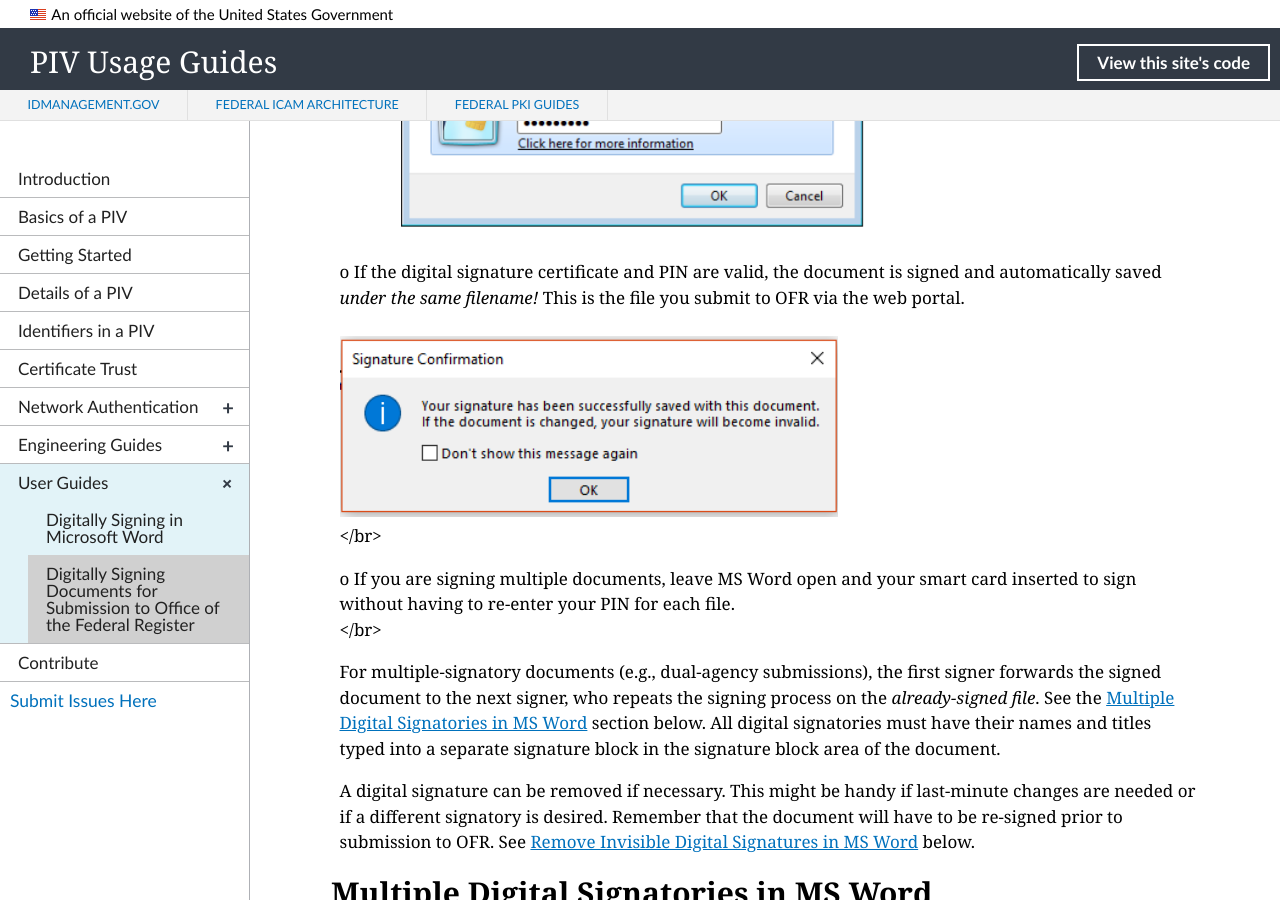
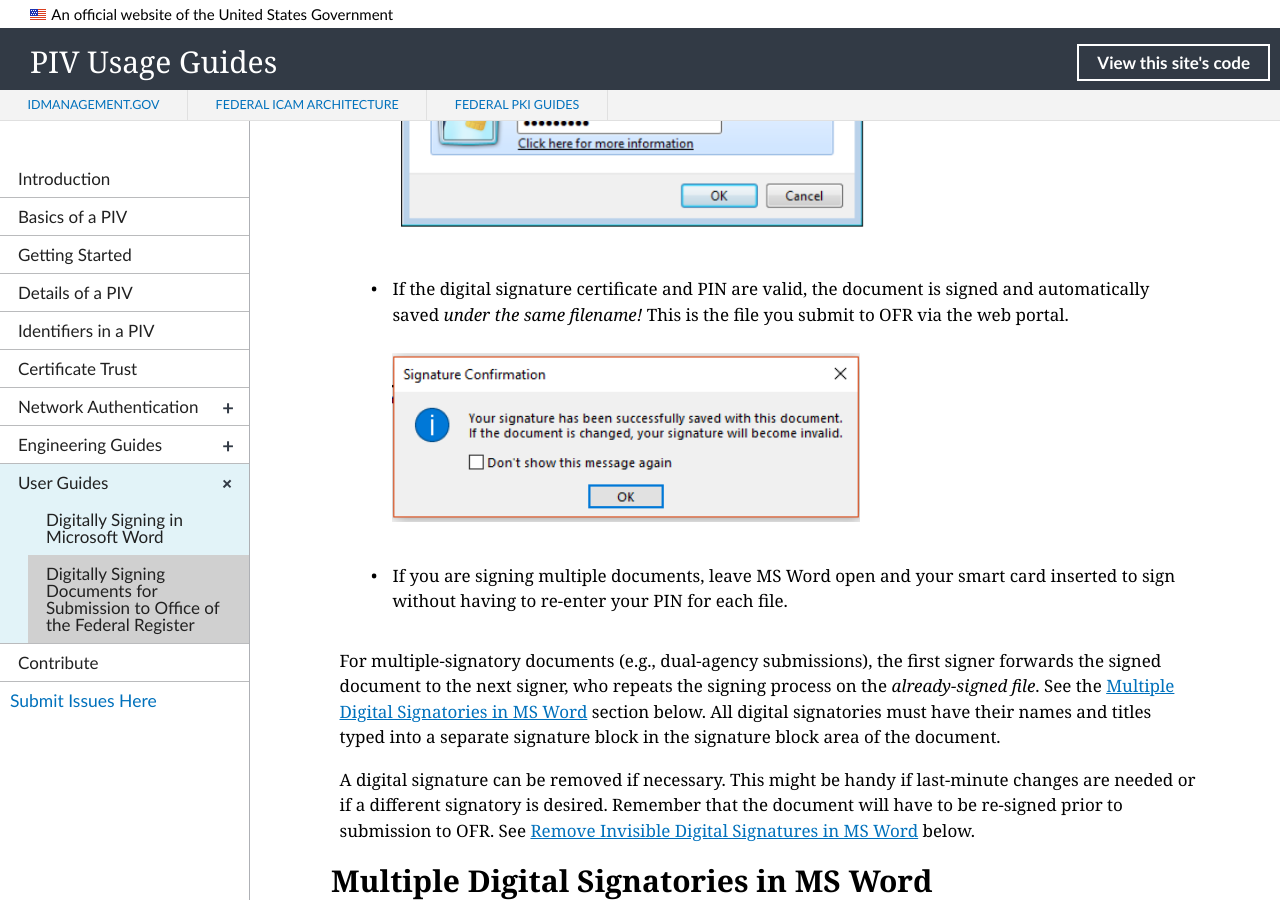
Before and after one commit to GSA/piv-guides, a Jekyll site: the page built from _userguides/02_digital_signing_ofr.md, in a window 1280 px wide and 900 px high, scrolled down 3795 px. Built offline with Jekyll 4.4.1, drawn with Linux system fonts in a browser that asks for light colours; nearby versions of some CDN libraries; library files that are not in the unit come from our copies.

Commit message:
Update 02_digital_signing_ofr.md
Convert paras to bullets for screenshot position

```diff
--- a/_userguides/02_digital_signing_ofr.md
+++ b/_userguides/02_digital_signing_ofr.md
@@ -44,10 +44,10 @@
 15. Follow the prompt to enter your **PIN**; then click **OK**.<br><br/>
     ![OFR Enter Your PIN]({{site.baseurl}}/img/ofr_enter_your_pin_3.png){:style="width:58%;"}&nbsp;
 
-o If the digital signature certificate and PIN are valid, the document is signed and automatically saved _under the same filename!_  This is the file you submit to OFR via the web portal.<br><br/>
-         ![OFR Signature Confirmation]({{site.baseurl}}/img/ofr_signature_confirmation.png){:style="width:58%;"}<br></br>
+* If the digital signature certificate and PIN are valid, the document is signed and automatically saved _under the same filename!_  This is the file you submit to OFR via the web portal.<br><br/>
+         ![OFR Signature Confirmation]({{site.baseurl}}/img/ofr_signature_confirmation.png){:style="width:58%;"}
 
-o If you are signing multiple documents, leave MS Word open and your smart card inserted to sign without having to re-enter your PIN for each file.<br></br>
+* If you are signing multiple documents, leave MS Word open and your smart card inserted to sign without having to re-enter your PIN for each file.
 
 For multiple-signatory documents (e.g., dual-agency submissions), the first signer forwards the signed document to the next signer, who repeats the signing process on the _already-signed file_. See the [Multiple Digital Signatories in MS Word](#multiple-digital-signatories-in-ms-word) section below.  All digital signatories must have their names and titles typed into a separate signature block in the signature block area of the document.
 
```
